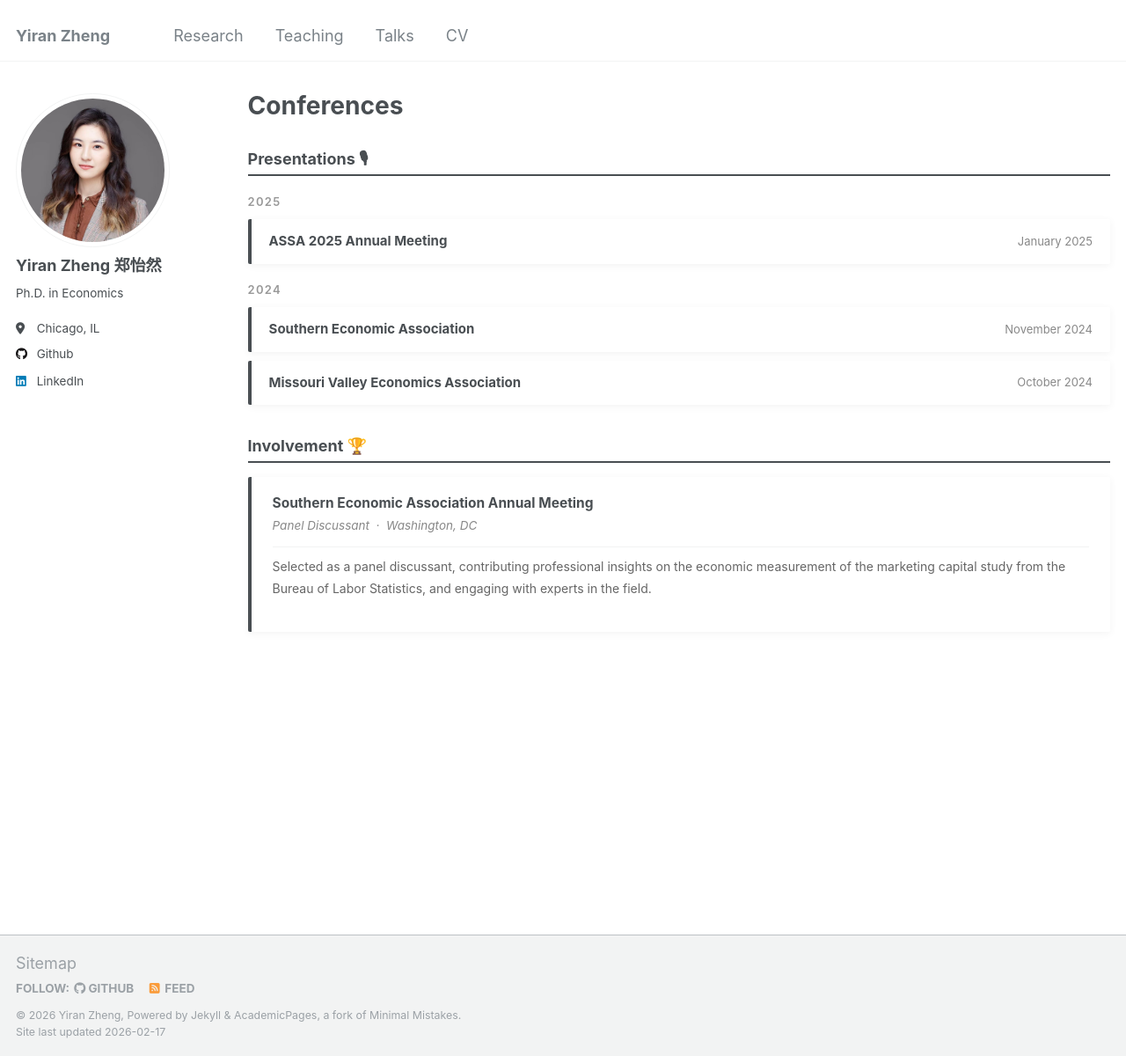
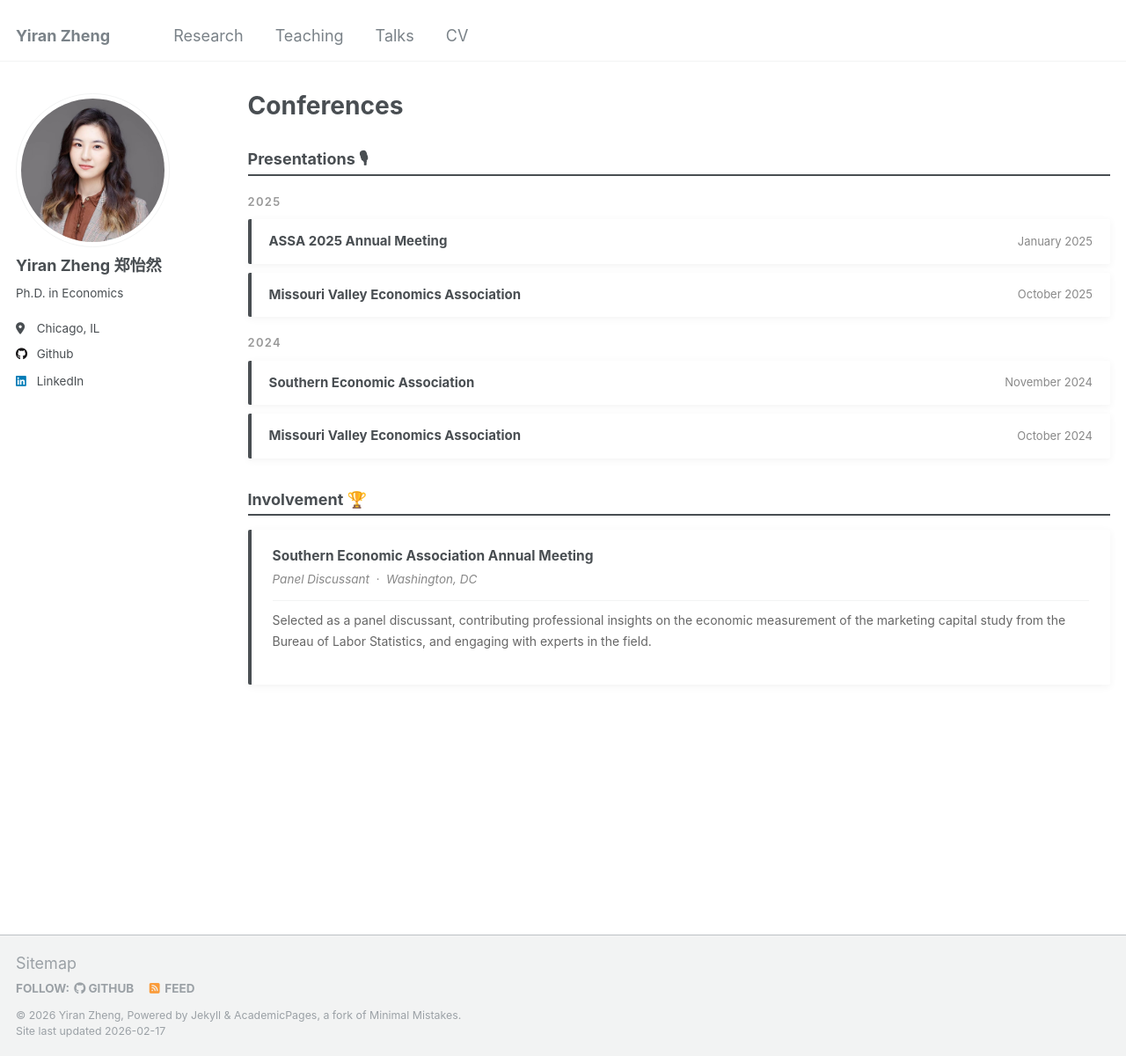
Before and after one commit to yiran-zheng/yiran-zheng.github.io, a Jekyll site: the page built from _pages/talks.html, in a window 1280 px wide and 1200 px high. Shown: the whole window at 88% size. Built offline with Jekyll 4.4.1, drawn with Linux system fonts in a browser that asks for light colours.

Commit message:
Update talks.html

```diff
--- a/_pages/talks.html
+++ b/_pages/talks.html
@@ -103,6 +103,10 @@ author_profile: true
       <span class="conf-name">ASSA 2025 Annual Meeting</span>
       <span class="conf-date">January 2025</span>
     </div>
+     <div class="conf-card">
+      <span class="conf-name">Missouri Valley Economics Association</span>
+      <span class="conf-date">October 2025</span>
+    </div>
   </div>
 
   <div class="year-group">
```
